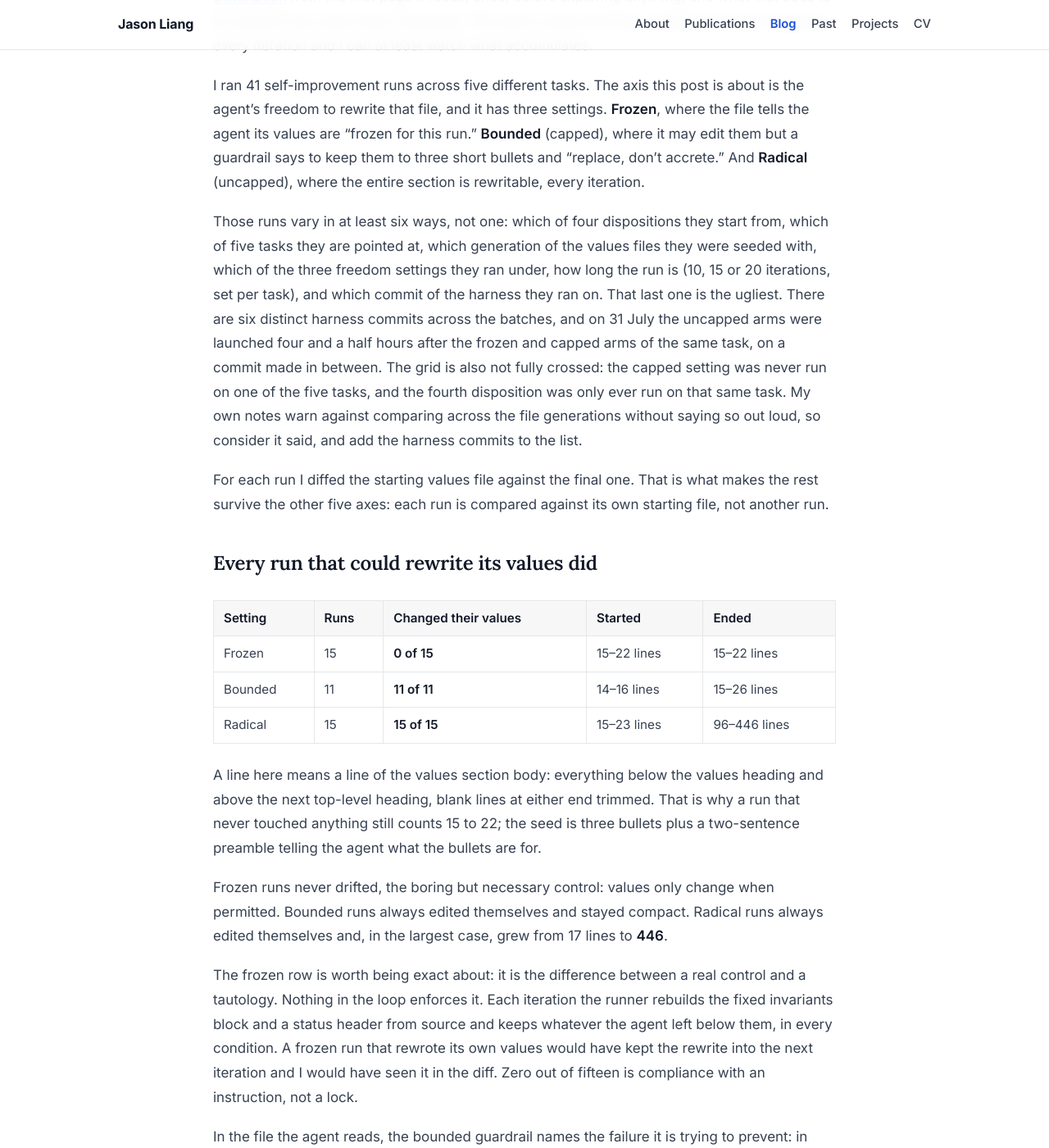
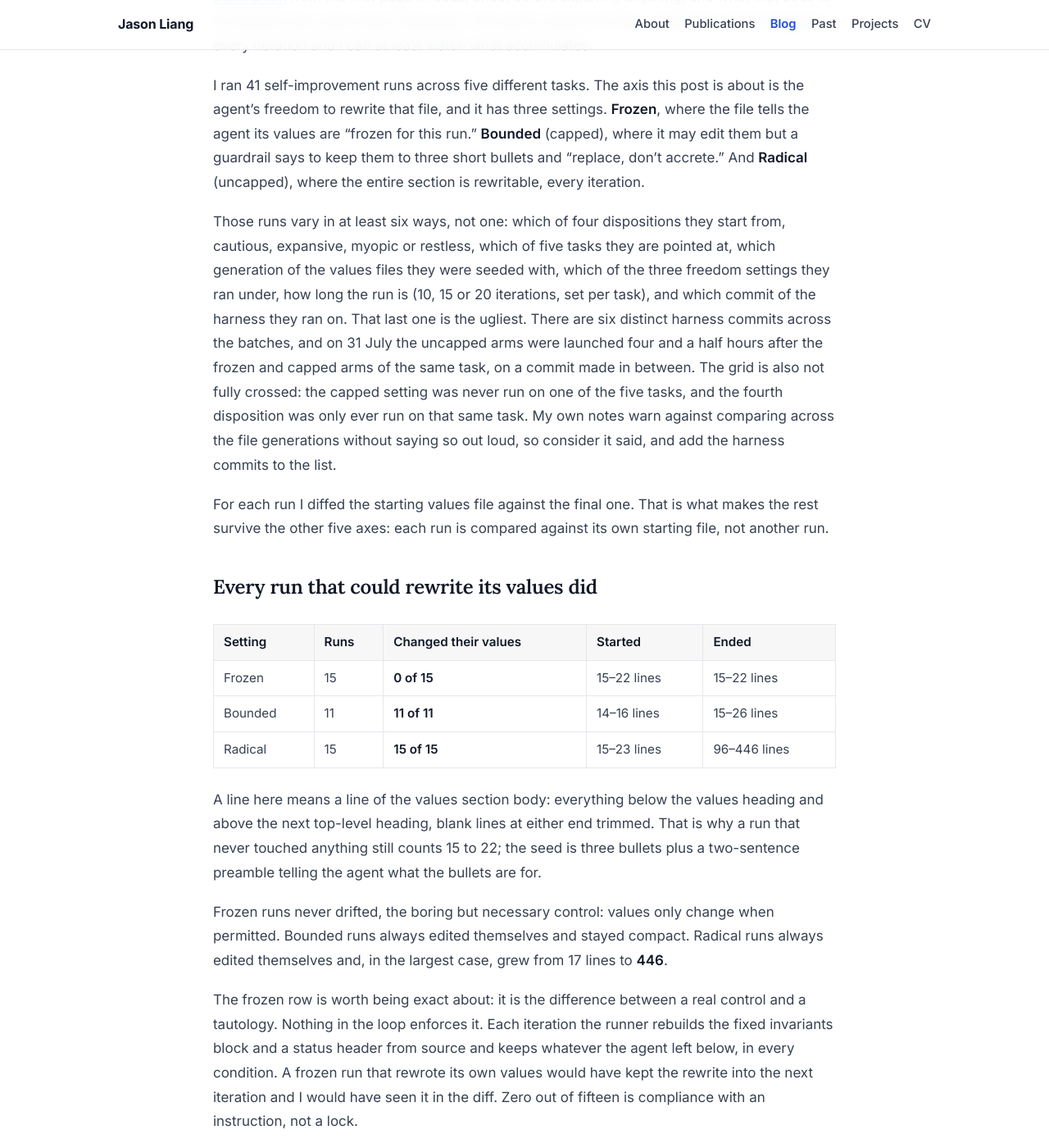
Before and after one commit to jasonzliang/jasonzliang.github.io, a Jekyll site: the page built from _posts/2026-08-05-values-rewriting.md, in a window 1280 px wide and 1400 px high, scrolled down 544 px. Shown: the whole window at 82% size. Built offline with Jekyll 4.4.1, drawn with Linux system fonts in a browser that asks for light colours; some of the changed text lies outside the part shown.

Commit message:
Explain the value files where posts left them undecoded
Four gaps found auditing the self-improvement posts against the
values/README of the research repo:

- circle-packing: the figure's six panel labels (control, control-sm,
  radical-control and their nietzsche twins) had no key on the page.
- values-rewriting: named four dispositions without saying what they are.
- bin-packing-values: collapsed sm-v4 and sm-v5 into 'the sm ones', losing
  the bounded-vs-radical distinction later posts rely on.
- pre-registration: 'two document versions' was undefined.

Each addition is funded by a trim so every post stays under 10,240 bytes.

```diff
--- a/_posts/2026-08-05-values-rewriting.md
+++ b/_posts/2026-08-05-values-rewriting.md
@@ -34,17 +34,17 @@ to three short bullets and "replace, don't accrete." And **Radical** (uncapped),
 where the entire section is rewritable, every iteration.
 
 Those runs vary in at least six ways, not one: which of four dispositions they
-start from, which of five tasks they are pointed at, which generation of the
-values files they were seeded with, which of the three freedom settings they ran
-under, how long the run is (10, 15 or 20 iterations, set per task), and which
-commit of the harness they ran on. That last one is the ugliest. There are six
-distinct harness commits across the batches, and on 31 July the uncapped arms
-were launched four and a half hours after the frozen and capped arms of the same
-task, on a commit made in between. The grid is also not fully crossed: the
-capped setting was never run on one of the five tasks, and the fourth
-disposition was only ever run on that same task. My own notes warn against
-comparing across the file generations without saying so out loud, so consider it
-said, and add the harness commits to the list.
+start from, cautious, expansive, myopic or restless, which of five tasks they
+are pointed at, which generation of the values files they were seeded with,
+which of the three freedom settings they ran under, how long the run is (10, 15
+or 20 iterations, set per task), and which commit of the harness they ran on.
+That last one is the ugliest. There are six distinct harness commits across the
+batches, and on 31 July the uncapped arms were launched four and a half hours
+after the frozen and capped arms of the same task, on a commit made in between.
+The grid is also not fully crossed: the capped setting was never run on one of
+the five tasks, and the fourth disposition was only ever run on that same task.
+My own notes warn against comparing across the file generations without saying
+so out loud, so consider it said, and add the harness commits to the list.
 
 For each run I diffed the starting values file against the final one. That is
 what makes the rest survive the other five axes: each run is compared against
@@ -72,7 +72,7 @@ lines to **446**.
 The frozen row is worth being exact about: it is the difference between a real
 control and a tautology. Nothing in the loop enforces it. Each iteration the
 runner rebuilds the fixed invariants block and a status header from source and
-keeps whatever the agent left below them, in every condition. A frozen run that
+keeps whatever the agent left below, in every condition. A frozen run that
 rewrote its own values would have kept the rewrite into the next iteration and I
 would have seen it in the diff. Zero out of fifteen is compliance with an
 instruction, not a lock.
```
Also changed, not shown: other parts of _posts/2026-08-05-values-rewriting.md (+5 -8 lines), _posts/2026-07-24-pre-registration.md (+8 -9 lines), _posts/2026-07-26-bin-packing-values.md (+10 -10 lines), _posts/2026-08-04-circle-packing.md (+2 -1 lines).
